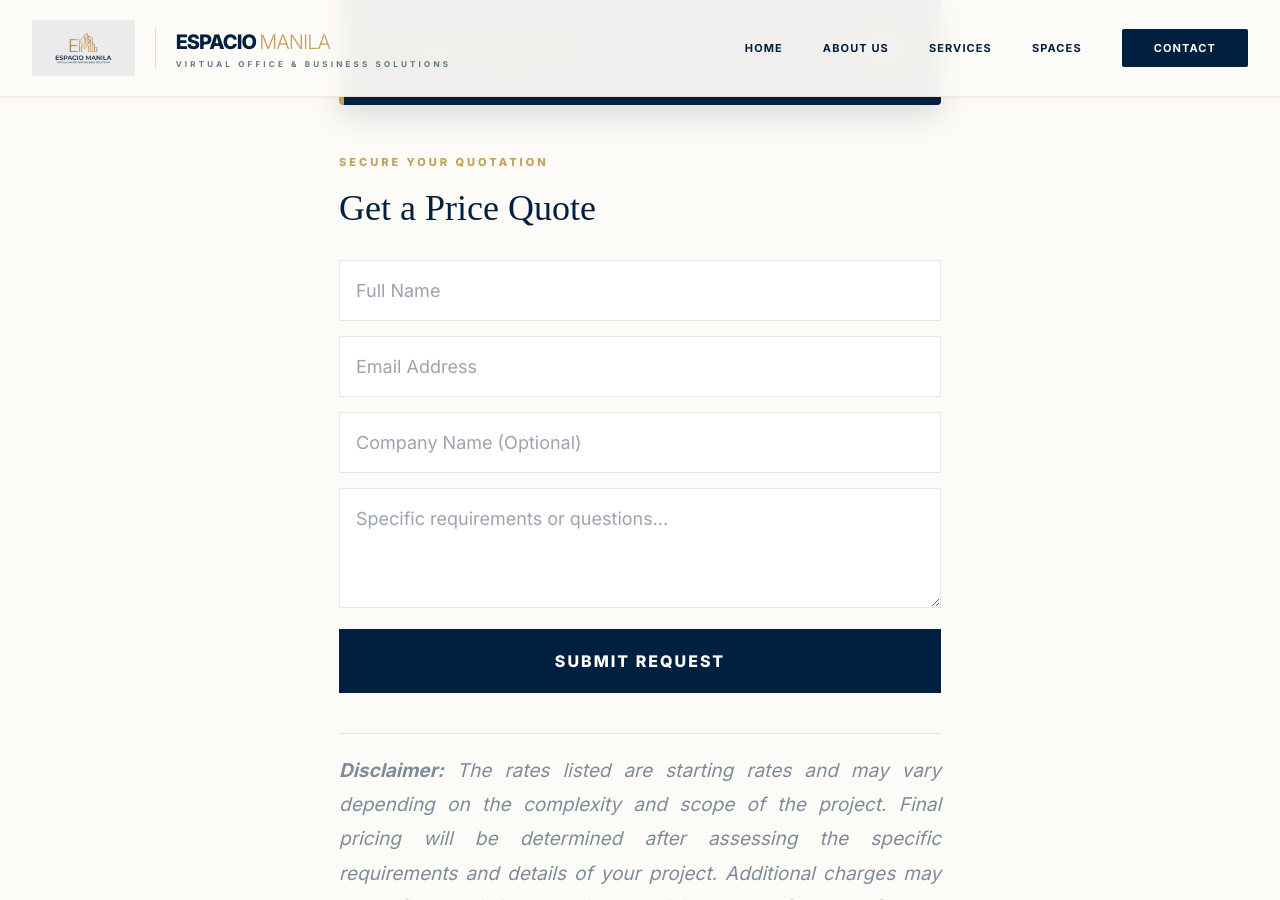
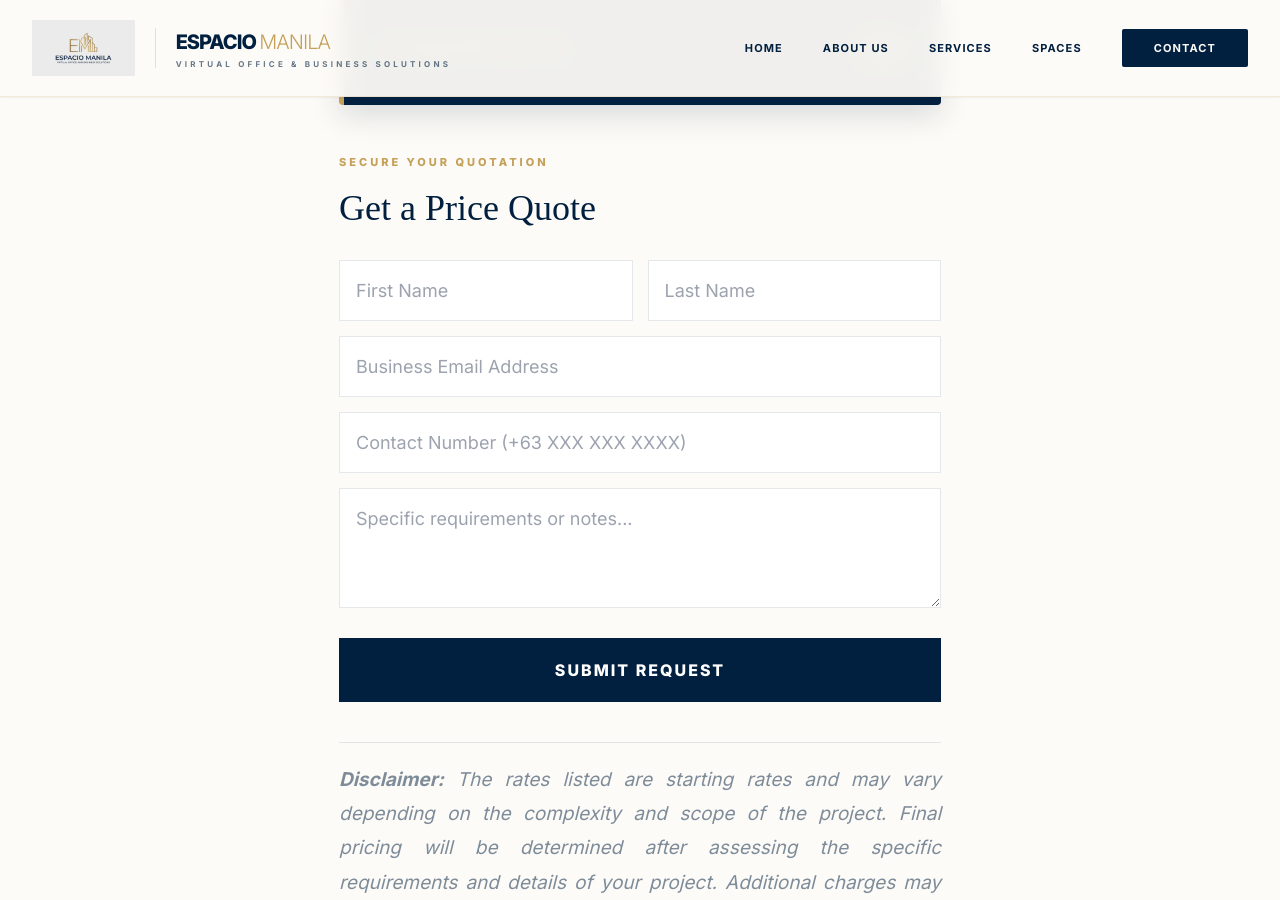
Before and after one commit to jansengoyena-bit/jansengoyena-bit, a Jekyll site: the page built from services.md, in a window 1280 px wide and 900 px high, scrolled down 534 px. Built offline with Jekyll 4.4.1, drawn with Linux system fonts in a browser that asks for light colours; nearby versions of some CDN libraries; some web fonts are replaced.

Commit message:
form update

```diff
--- a/services.md
+++ b/services.md
@@ -136,17 +136,22 @@ title: Professional Suite & Quotation
             <span class="label-meta">Secure Your Quotation</span>
             <h2 style="font-family: serif; font-size: 2rem; margin-top: 5px; margin-bottom: 25px; color: #011F3F;">Get a Price Quote</h2>
 
-            <form action="https://formspree.io/f/your-id" method="POST">
-                <input type="text" name="name" placeholder="Full Name" class="form-input" required>
-                <input type="email" name="email" placeholder="Email Address" class="form-input" required>
-                <input type="text" name="company" placeholder="Company Name (Optional)" class="form-input">
-                <textarea name="message" placeholder="Specific requirements or questions..." class="form-input" style="height: 120px;"></textarea>
+            <form id="nexus-quote-form" style="display: flex; flex-direction: column; gap: 15px;">
+                <div style="display: flex; gap: 15px;">
+                    <input type="text" name="entry.440124246" placeholder="First Name" class="form-input" style="flex: 1; margin: 0;" required>
+                    <input type="text" name="entry.1440295803" placeholder="Last Name" class="form-input" style="flex: 1; margin: 0;" required>
+                </div>
 
-                <input type="hidden" name="estimated_total" id="hidden_total" value="₱0">
-                <input type="hidden" name="selected_category" id="hidden_category" value="">
-                <input type="hidden" name="selected_service" id="hidden_service" value="">
-                <button type="submit" style="width: 100%; background: #011F3F; color: white; border: none; padding: 20px; font-weight: 900; text-transform: uppercase; letter-spacing: 2px; cursor: pointer; transition: background 0.3s;" onmouseover="this.style.background='#C5A059'" onmouseout="this.style.background='#011F3F'">
-                    Submit Request
+                <input type="email" name="entry.1510499110" placeholder="Business Email Address" class="form-input" style="margin: 0;" required>
+                <input type="tel" name="entry.84122293" placeholder="Contact Number (+63 XXX XXX XXXX)" class="form-input" style="margin: 0;">
+                <textarea name="entry.153965477" placeholder="Specific requirements or notes..." class="form-input" style="height: 120px; margin: 0;"></textarea>
+
+                <input type="hidden" name="entry.1247618226" id="hidden_total" value="₱0">
+                <input type="hidden" name="entry.1885822597" id="hidden_category" value="">
+                <input type="hidden" name="entry.386645384" id="hidden_service" value="">
+
+                <button type="submit" id="submit-btn" style="width: 100%; background: #011F3F; color: white; border: none; padding: 20px; font-weight: 900; text-transform: uppercase; letter-spacing: 2px; cursor: pointer; transition: background 0.3s; margin-top: 15px;" onmouseover="this.style.background='#C5A059'" onmouseout="this.style.background='#011F3F'">
+                    <span id="btn-text">Submit Request</span>
                 </button>
             </form>
         </div>
```
Also changed, not shown: other parts of services.md (+41 -1 lines).
